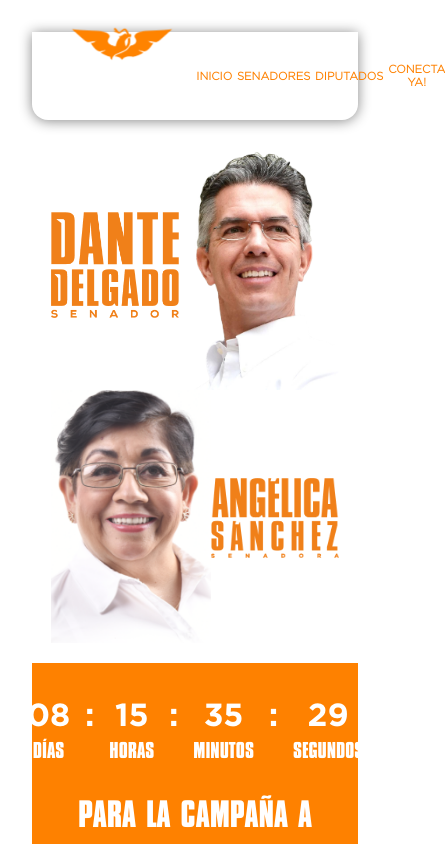
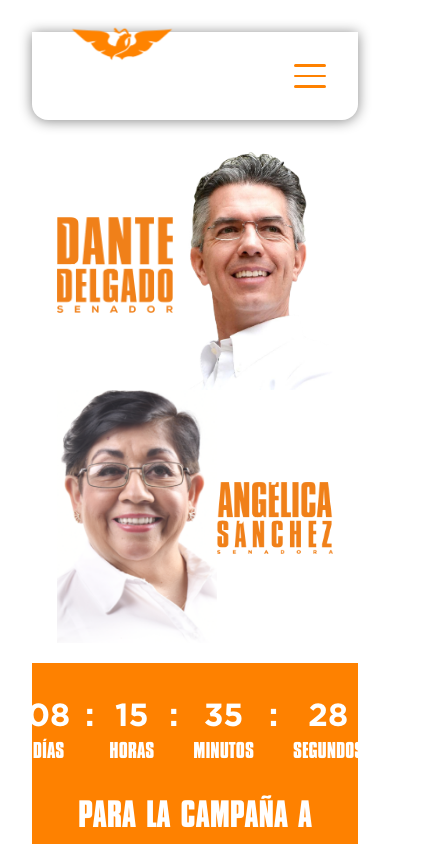
Before and after one commit to iKNZR/redv, a React (Vite) app: page / in a window 390 px wide. Shown: the top 844 px of the page, 445 px wide, since content can reach past the window. Built offline with nearby package versions, Linux system fonts and the light colour scheme; a web font is replaced by a local one.

Commit message:
Added all zises and hamburger menu

```diff
--- a/src/components/Banner/Banner.css
+++ b/src/components/Banner/Banner.css
@@ -121,6 +121,22 @@
     }
 }
 
+@media (max-width: 470px){
+    .banner h1 {
+        font-size: 3rem;
+    }
+    .text td{
+        font-size: 1.8rem;
+    }
+    .tiempo td{
+        font-size: 2rem;
+    }
+    .banner td{
+        padding: 0 0.4rem;
+    }
+
+}
+
 @media (max-width: 425px) {
     .banner h1 {
         font-size: 2.5rem;
@@ -132,9 +148,6 @@
         font-size: 2rem;
     }
 
-    .banner td{
-        padding: 0 0.4rem;
-    }
 }
 
 @media (max-width: 375px) {
--- a/src/components/Diputados/Diputados.css
+++ b/src/components/Diputados/Diputados.css
@@ -4,6 +4,7 @@
     justify-content: center;
     align-items: center;
     padding-bottom: 5rem;
+    width: 100%;
 }
 
 .diputados h1 {
@@ -81,12 +82,18 @@
 @media (max-width: 950px) {
 
     .diputados img {
-        width: 9rem;
-        height: 9rem;
+        width: 8.5rem;
+        height: 8.5rem;
     }
 }
 
 @media (max-width: 768px) {
+    .diputados-container {
+        grid-template-columns: repeat(4, 1fr);
+        grid-template-rows: repeat(5, 1fr);
+        gap: 0.5rem;
+    }
+
     .diputados h1 {
         font-size: 3rem;
     }
@@ -97,23 +104,31 @@
     }
 }
 
-@media (max-width: 650px){
+@media (max-width: 600px) {
+    .diputados img {
+        width: 7.5rem;
+        height: 7.5rem;
+    }
+}
+
+@media (max-width: 550px) {
     .diputados-container {
-        grid-template-columns: repeat(4, 1fr);
-        grid-template-rows: repeat(5, 1fr);
-        gap: 0.5rem;
+        display: grid;
+        grid-template-columns: repeat(2, 1fr);
+        gap: 1.5rem;
+        justify-items: stretch;
+        align-items: stretch
     }
 
+    .diputados img {
+        width: 10rem;
+        height: 10rem;
+    }
 }
 
 @media (max-width: 425px) {
     .diputados h1 {
         font-size: 2.5rem;
-    }
-
-    .diputados img {
-        width: 6rem;
-        height: 6rem;
     }
 }
 
@@ -129,13 +144,6 @@
 }
 
 @media (max-width: 320px) {
-    .diputados-container {
-        display: grid;
-        grid-template-columns: repeat(2, 1fr);
-        gap: 10px;
-        justify-items: stretch;
-        align-items: stretch
-    }
 
     .diputados h1 {
         font-size: 2.5rem;
--- a/src/components/Footer/Footer.css
+++ b/src/components/Footer/Footer.css
@@ -98,7 +98,29 @@
     }
 }
 
-@media (max-width: 768px) {
+@media (max-width: 950px){
+    .footer{
+        gap: 1rem;
+    }
+    .left-sect img{
+        width: 25rem;
+    }
+    .right-sect img{
+        width: 9rem;
+    }
+    .right-sect h2{
+        font-size: 1.8rem;
+    }
+    .right-sect h3{
+        font-size: 1.5rem;
+    }
+    .foot-nav a{
+        font-size: 1.1rem;
+    }
+
+}
+
+@media (max-width: 775px) {
     .left-sect img{
         width: 18rem;
     }
@@ -134,12 +156,37 @@
     }
 }
 
-@media (max-width: 425px) {
+@media (max-width: 550px){
+    .left-sect img{
+        width: 13rem;
+    }
+    .right-sect img{
+        width: 6rem;
+    }
+    .right-sect h2{
+        font-size: 1.1rem;
+    }
+    .right-sect h3{
+        font-size: 1.1rem;
+    }
+    .foot-nav a{
+        font-size: 0.8rem;
+    }
+
+}
+
+@media (max-width: 495px){
     .footer{
         gap: 0rem;
     }
     .left-sect img{
-        width: 12rem;
+        width: 11rem;
+    }
+}
+
+@media (max-width: 470px){
+    .left-sect img{
+        width: 10rem;
     }
     .right-sect img{
         width: 6rem;
@@ -148,19 +195,15 @@
         font-size: 1rem;
     }
     .right-sect h3{
-        font-size: 0.8rem;
-    }
-
-    .foot-nav{
-        gap: 1rem;
-        margin: 0.5rem 0;
+        font-size: 1rem;
     }
     .foot-nav a{
         font-size: 0.7rem;
     }
+
 }
 
-@media (max-width: 375px) {
+@media (max-width: 425px) {
     .footer{
         flex-direction: column-reverse;
     }
--- a/src/components/Hero/Hero.css
+++ b/src/components/Hero/Hero.css
@@ -1,8 +1,10 @@
 .hero {
-    height: calc(100dvh - 4.5rem);
+    height: 90dvh;
+    width: 98%;
     display: flex;
     justify-content: center;
     align-items: center;
+    margin: auto;
 }
 
 .left,
@@ -13,61 +15,63 @@
 }
 
 .character {
-    width: 27rem;
+    width: 64%;
+    max-width: 27rem;
 }
 
 .name {
-    width: 20rem;
+    width: 36%;
+    max-width: 20rem;
 }
 
 @media (max-width: 2560px) {
     .character {
-        width: 35rem;
+        max-width: 35rem;
     }
 
     .name {
-        width: 28rem;
+        max-width: 28rem;
     }
 }
 
 @media (max-width: 1920px) {
     .character {
-        width: 27rem;
+        max-width: 27rem;
     }
 
     .name {
-        width: 20rem;
+        max-width: 20rem;
     }
 }
 
 @media (max-width: 1600px){
     .character {
-        width: 25rem;
+        max-width: 25rem;
     }
 
     .name {
-        width: 18rem;
+        max-width: 18rem;
     }
 
 }
 
 @media (max-width: 1440px) {
     .character {
-        width: 25rem;
+        max-width: 25rem;
     }
 
     .name {
-        width: 18rem;
+        max-width: 18rem;
     }
 }
 
 @media (max-width: 1280px) {
     .character {
-        width: 20rem;
+        max-width: 19rem;
     }
 
     .name {
-        width: 13rem;
+        max-width: 12rem;
     }
 }
 
@@ -77,11 +81,11 @@
     }
 
     .character {
-        width: 18rem;
+        max-width: 17rem;
     }
 
     .name {
-        width: 12rem;
+        max-width: 11.5rem;
     }
 }
 
@@ -91,11 +95,26 @@
     }
 
     .character {
-        width: 17rem;
+        max-width: 16.5rem;
     }
 
     .name {
-        width: 10rem;
+        max-width: 9.5rem;
+    }
+
+}
+
+@media (max-width: 850px){
+    .hero {
+        height: calc(75dvh - 3.5rem);
+    }
+
+    .character {
+        max-width: 16rem;
+    }
+
+    .name {
+        max-width: 9rem;
     }
 
 }
@@ -103,29 +122,32 @@
 
 @media (max-width: 768px) {
     .hero {
-        height: calc(70dvh - 3.5rem);
+        height: 70dvh;
+        width: 98%;
+        margin: auto;
     }
 
     .character {
-        width: 15rem;
+        width: 65%;
+        max-width: 15rem;
     }
 
     .name {
-        width: 7rem;
+        width: 35%;
+        max-width: 7rem;
     }
 }
 
+
+
 @media (max-width: 650px) {
-    .hero {
-        height: calc(70dvh - 3rem);
-    }
 
     .character {
-        width: 13rem;
+        max-width: 13rem;
     }
 
     .name {
-        width: 6rem;
+        max-width: 6rem;
     }
 }
 
@@ -136,10 +158,12 @@
     }
 
     .character {
-        width: 10rem;
+        width: 60%;
+        max-width: 10rem;
     }
 
     .name {
-        width: 8rem;
+        width: 40%;
+        max-width: 8rem;
     }
 }
--- a/src/components/Nav/NavBar.css
+++ b/src/components/Nav/NavBar.css
@@ -1,14 +1,16 @@
-.navbar{
+.navbar {
     display: flex;
     align-items: center;
+    position: relative;
     padding: 1rem 1rem;
     height: 4.5rem;
     background-color: var(--white);
     box-shadow: 0 0.0625rem 0.8rem var(--light-grey);
     border-radius: 0 0 1rem 1rem;
+    z-index: 2;
 }
 
-.logo img{
+.logo img {
     height: 4rem;
 }
 
@@ -19,6 +21,7 @@
     gap: 5rem;
     margin-left: auto;
     align-items: center;
+    z-index: 1;
 }
 
 .nav-links a {
@@ -32,6 +35,71 @@
     color: var(--light-orange);
 }
 
+@keyframes slideDown {
+    0% {
+        transform: translateY(-50%);
+    }
+
+    100% {
+        transform: translateY(0);
+    }
+}
+
+.hamburger {
+    display: none;
+}
+
+.bar {
+    display: none;
+    width: 2.5rem;
+    height: 0.2rem;
+    border-radius: 1rem;
+    margin: 0.6rem auto;
+    transition: all 0.3s ease-in-out;
+    background: var(--orange);
+}
+
+.menu .bar:nth-child(2) {
+    opacity: 0;
+    transform: translateX(-100%);
+}
+
+.menu .bar:nth-child(1) {
+    transform: translateY(0.8rem) rotate(45deg);
+}
+
+.menu .bar:nth-child(3) {
+    transform: translateY(-0.8rem) rotate(-45deg);
+}
+
+.hamb-links {
+    display: none;
+    flex-direction: column;
+    gap: 3rem;
+    position: absolute;
+    top: 4.5rem;
+    right: 0;
+    background-color: var(--white);
+    animation: slideDown 0.3s ease-in-out;
+    width: 100%;
+    height: calc(100vh - 4.5rem);
+    padding: 3rem 0;
+    border-radius: 0 0 1rem 1rem;
+}
+
+.hamb-links a {
+    font-size: clamp(1.5rem, 6vw, 4rem);
+    font-family: 'Gotham-Light-2';
+    font-weight: 700;
+    color: var(--orange);
+    text-align: center;
+}
+
+.hamb-links a:hover {
+    color: var(--light-orange);
+}
+
+
 @media (max-width: 1440px) {
     .nav-links {
         gap: 4rem;
@@ -40,9 +108,10 @@
 
 @media (max-width: 1280px) {
     .nav-links {
-        gap: 3.2rem;
+        gap: 3.1rem;
         margin-right: 3.5rem;
     }
+
     .nav-links a {
         font-size: 1.6rem;
     }
@@ -50,106 +119,137 @@
 
 @media (max-width: 1024px) {
     .nav-links {
-        gap: 2.8rem;
-        margin-right: 3.2rem;
+        gap: 2.5rem;
+        margin-right: 3rem;
     }
+
     .nav-links a {
         font-size: 1.5rem;
     }
 }
 
-@media (max-width: 950px){
-    .navbar{
+@media (max-width: 950px) {
+    .navbar {
         height: 4rem;
     }
-    .logo img{
-        height: 3rem;
+
+    .logo img {
+        height: 2.6rem;
     }
+
     .nav-links {
-        gap: 2rem;
-        margin-right: 3rem;
+        gap: 1.8rem;
+        margin-right: 1.5rem;
     }
+
     .nav-links a {
         font-size: 1.5rem;
     }
 
 }
 
-@media (max-width: 768px) {
-    .navbar{
+@media (max-width: 830px) {
+    .navbar {
         height: 4rem;
     }
-    .logo img{
+
+    .logo img {
         height: 3rem;
     }
+
     .nav-links {
-        gap: 2rem;
+        gap: 1.2rem;
+        margin-right: 0.8rem;
     }
+
     .nav-links a {
-        font-size: 1.1rem;
+        font-size: 1.4rem;
+    }
+
+}
+
+@media (max-width: 768px) {
+    .navbar {
+        height: 4rem;
+        justify-content: space-between;
+    }
+
+    .nav-links {
+        display: none;
+    }
+
+    .hamburger {
+        display: block;
+        margin-right: 1rem;
+    }
+
+    .bar {
+        display: block;
+    }
+
+    .hamb-links {
+        display: flex;
     }
 }
 
-@media (max-width: 700px){
-    .navbar{
+@media (max-width: 700px) {
+    .navbar {
         height: 3.5rem;
     }
-    .logo img{
+
+    .logo img {
         height: 2.5rem;
     }
-    .nav-links {
-        gap: 1.5rem;
-        margin-right: 2rem;
-    }
+
     .nav-links a {
         font-size: 1rem;
     }
 }
 
 @media (max-width: 425px) {
-    .navbar{
+    .navbar {
         height: 3.5rem;
     }
-    .logo img{
+
+    .logo img {
         height: 2rem;
     }
-    .nav-links {
-        gap: 0.3rem;
-        margin-right: 0.5rem;
+
+    .bar {
+        width: 2rem;
+        margin: 0.5rem auto;
+        height: 0.15rem;
     }
-    .nav-links a {
-        font-size: 0.7rem;
+
+    .menu .bar:nth-child(1) {
+        transform: translateY(0.65rem) rotate(45deg);
     }
+
+    .menu .bar:nth-child(3) {
+        transform: translateY(-0.65rem) rotate(-45deg);
+    }
+
 }
 
 @media (max-width: 375px) {
-    .navbar{
+    .navbar {
         height: 3.5rem;
     }
-    .logo img{
+
+    .logo img {
         height: 2rem;
     }
-    .nav-links {
-        gap: 0.3rem;
-        margin-right: 0.5rem;
-    }
-    .nav-links a {
-        font-size: 0.6rem;
-    }
+
 }
 
 @media (max-width: 320px) {
-    .navbar{
+    .navbar {
         height: 3.5rem;
-        padding: 0.5rem 0.3rem;
+        padding: 0.5rem 0.5rem;
     }
-    .logo img{
+
+    .logo img {
         height: 1.5rem;
     }
-    .nav-links {
-        margin-right: 0rem;
-    }
-    .nav-links a {
-        font-size: 0.6rem;
-    }
+
 }
--- a/src/components/Nav/NavBar.jsx
+++ b/src/components/Nav/NavBar.jsx
@@ -1,19 +1,39 @@
-import React from 'react'
-import "./NavBar.css"
-import logo from '../../../public/assets/Logo.png'
+import React, { useState } from "react";
+import "./NavBar.css";
+import logo from "../../../public/assets/Logo.png";
 
 const NavBar = () => {
+  const [menu, setMenu] = useState(false);
+
+  const handleActive = () => {
+    setMenu(!menu);
+  };
   return (
-    <div className='navbar'>
-        <div className="logo"><img src={logo} alt="logo" /></div>
-        <div className="nav-links">
-            <a href="/">INICIO</a>
-            <a href="/senadores">SENADORES</a>
-            <a href="/diputados">DIPUTADOS</a>
-            <a href="/conecta">CONECTA YA!</a>
+    <div className="navbar">
+      <div className="logo">
+        <img src={logo} alt="logo" />
+      </div>
+      <div className="nav-links">
+        <a href="/">INICIO</a>
+        <a href="/senadores">SENADORES</a>
+        <a href="/diputados">DIPUTADOS</a>
+        <a href="/conecta">CONECTA YA!</a>
+      </div>
+      <div className={menu ? "menu" : "hamburger"} onClick={handleActive}>
+        <span className="bar"></span>
+        <span className="bar"></span>
+        <span className="bar"></span>
+      </div>
+      {menu ? (
+        <div className="hamb-links">
+          <a href="/">INICIO</a>
+          <a href="/senadores">SENADORES</a>
+          <a href="/diputados">DIPUTADOS</a>
+          <a href="/conecta">CONECTA YA!</a>
         </div>
+      ) : <></>}
     </div>
-  )
-}
+  );
+};
 
-export default NavBar
+export default NavBar;
```
